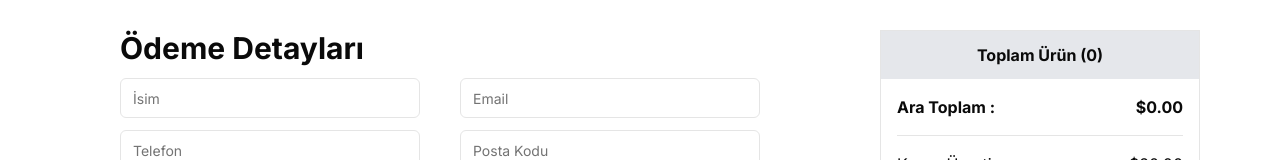
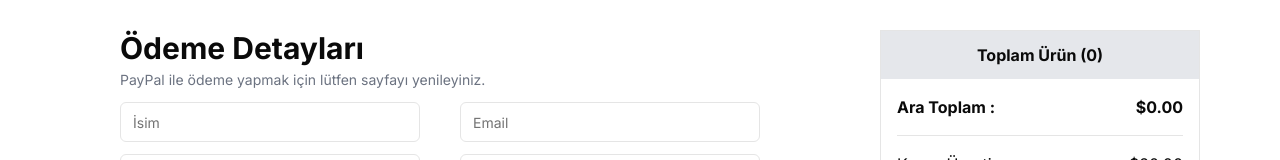
Before and after one commit to DogukanErzurum/web_final_project, a Next.js app: page /checkout in a window 1280 px wide. Shown: the part 230-390 px from the top of the page. Built offline with nearby package versions, Linux system fonts and the light colour scheme; no server answers; sample sign-in values are in the browser's storage.

Commit message:
Site içerisi düzenlemeler yapıldı.

```diff
--- a/app/(routes)/checkout/page.jsx
+++ b/app/(routes)/checkout/page.jsx
@@ -69,15 +69,15 @@ function CheckOut() {
                 zip: zip,
                 address: address,
                 orderItemLists: cartItemList,
-                userId:user.id
+                userId: user.id
             }
         }
 
         GlobalApi.createOrder(payload, jwt).then(resp => {
             console.log(resp);
             toast('Sipariş Başariyla Verildi');
-            cartItemList.forEach((item,index)=> {
-                GlobalApi.deleteCartItem(item.id).then(resp=>{
+            cartItemList.forEach((item, index) => {
+                GlobalApi.deleteCartItem(item.id).then(resp => {
                 })
             })
             router.replace('/order-confirmation');
@@ -91,6 +91,9 @@ function CheckOut() {
             <div className='p-5 px-5 md:px-10 grid grid-cols-3 md:grid-cols-3 py-8'>
                 <div className='md:col-span-2 mx-20'>
                     <h2 className='font-bold text-3xl'>Ödeme Detayları</h2>
+                    <p className='text-sm text-gray-500 mt-1'>
+                        PayPal ile ödeme yapmak için lütfen sayfayı yenileyiniz.
+                    </p>
                     <div className='grid grid-cols-2 gap-10 mt-3'>
                         <Input placeholder='İsim' onChange={(e) => setUsername(e.target.value)} />
                         <Input placeholder='Email' onChange={(e) => setEmail(e.target.value)} />
@@ -113,7 +116,7 @@ function CheckOut() {
                         <h2 className='font-bold flex justify-between'>Toplam : <span>${calculateTotalAmount()}</span></h2>
                         <Button onClick={() => onApprove({ paymentId: 123 })} className='bg-red-600'>Öde <ArrowBigRight /></Button>
                         <PayPalButtons
-                        disabled={!(username&&email&&address&&zip)}
+                            disabled={!(username && email && address && zip)}
                             style={{ layout: "horizontal" }}
                             createOrder={(data, actions) => {
                                 try {
--- a/app/_components/CategoryList.jsx
+++ b/app/_components/CategoryList.jsx
@@ -5,7 +5,7 @@ import React from 'react'
 function CategoryList({ categoryList }) {
   return (
     <div className='mt-5'>
-      <h2 className='text-red-900 text-2xl font-bold'>Shop by Category</h2>
+      <h2 className='text-red-900 text-2xl font-bold'>Kategoriler</h2>
       <div className='grid grid-cols-3 sm:grid-cols-4 md:grid-cols-6 lg:grid-cols-7 gap-5 mt-2'>
         {categoryList.map((category, index) => (
           <Link href={'/products-category/' + category.attributes.name} key={index} className='flex flex-col items-center bg-red-50 gap-2 p-3 rounded-lg group cursor-pointer hover:bg-red-200'>
```
